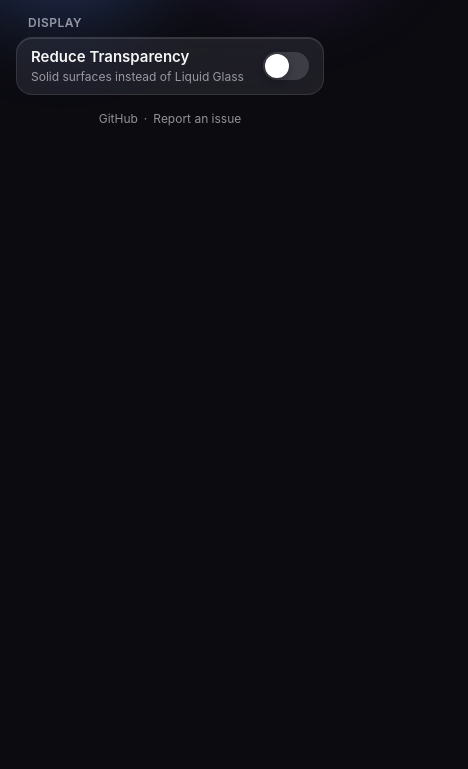
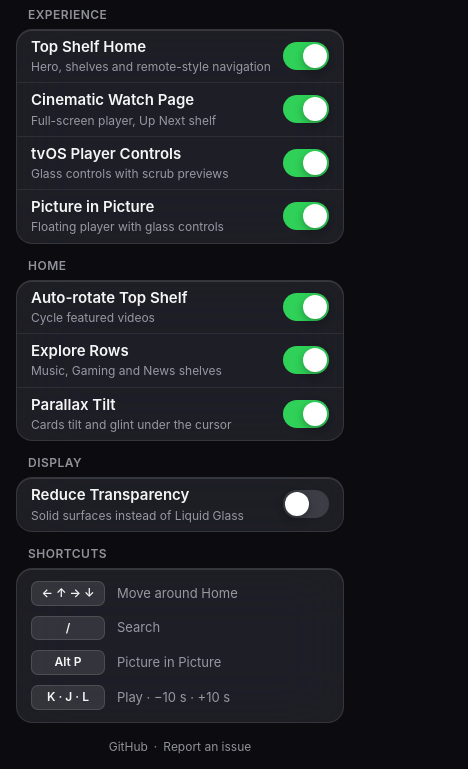
Before and after one commit to theysap/GlassTube, a browser extension: page src/popup/popup.html in a window 400 px wide. Shown: the part 140-909 px from the top of the page, 468 px wide, since content can reach past the window. Before the commit the page ends 844 px from the top, so only its background shows below. Drawn offline with Linux system fonts and the light colour scheme.

Commit message:
v0.5.0
Full settings popup with live-applied options and shortcuts.

```diff
--- a/package.json
+++ b/package.json
@@ -1,6 +1,6 @@
 {
   "name": "glasstube",
-  "version": "0.4.0",
+  "version": "0.5.0",
   "private": true,
   "description": "A Chrome extension that reimagines YouTube with a cinematic, Apple TV-inspired Liquid Glass interface.",
   "license": "MIT",
--- a/src/popup/popup.css
+++ b/src/popup/popup.css
@@ -17,7 +17,7 @@
 
 body {
   position: relative;
-  width: 340px;
+  width: 360px;
   margin: 0;
   padding: 18px 16px 14px;
   overflow: hidden;
@@ -71,7 +71,7 @@ h1 {
 }
 
 .group h2 {
-  margin: 18px 12px 6px;
+  margin: 14px 12px 6px;
   color: var(--text-2);
   font-size: 12px;
   font-weight: 600;
@@ -89,8 +89,8 @@ h1 {
   gap: 12px;
   align-items: center;
   justify-content: space-between;
-  min-height: 52px;
-  padding: 9px 14px;
+  min-height: 46px;
+  padding: 7px 14px;
   cursor: pointer;
   transition: background 0.15s ease;
 }
@@ -189,3 +189,36 @@ body.is-off #groups {
 .foot a:hover {
   color: var(--text);
 }
+
+.row.is-disabled {
+  opacity: 0.45;
+}
+
+.keys {
+  display: grid;
+  gap: 10px;
+  padding: 12px 14px;
+}
+
+.key-row {
+  display: flex;
+  gap: 12px;
+  align-items: center;
+  color: var(--text-2);
+  font-size: 13px;
+}
+
+kbd {
+  min-width: 74px;
+  padding: 3px 8px;
+  border-radius: 7px;
+  color: var(--text);
+  font: 600 12px/1.4 var(--font);
+  text-align: center;
+  background: rgb(255 255 255 / 10%);
+  border: 1px solid rgb(255 255 255 / 12%);
+}
+
+::-webkit-scrollbar {
+  width: 0;
+}
--- a/src/popup/popup.js
+++ b/src/popup/popup.js
@@ -13,6 +13,38 @@ const DEFAULTS = {
 
 const GROUPS = [
   {
+    title: 'Experience',
+    options: [
+      { key: 'home', label: 'Top Shelf Home', hint: 'Hero, shelves and remote-style navigation' },
+      { key: 'watch', label: 'Cinematic Watch Page', hint: 'Full-screen player, Up Next shelf' },
+      {
+        key: 'controls',
+        label: 'tvOS Player Controls',
+        hint: 'Glass controls with scrub previews',
+        requires: 'watch',
+      },
+      { key: 'pip', label: 'Picture in Picture', hint: 'Floating player with glass controls' },
+    ],
+  },
+  {
+    title: 'Home',
+    options: [
+      {
+        key: 'heroRotate',
+        label: 'Auto-rotate Top Shelf',
+        hint: 'Cycle featured videos',
+        requires: 'home',
+      },
+      {
+        key: 'exploreRows',
+        label: 'Explore Rows',
+        hint: 'Music, Gaming and News shelves',
+        requires: 'home',
+      },
+      { key: 'tilt', label: 'Parallax Tilt', hint: 'Cards tilt and glint under the cursor' },
+    ],
+  },
+  {
     title: 'Display',
     options: [
       {
@@ -22,6 +54,13 @@ const GROUPS = [
       },
     ],
   },
+];
+
+const SHORTCUTS = [
+  ['← ↑ → ↓', 'Move around Home'],
+  ['/', 'Search'],
+  ['Alt P', 'Picture in Picture'],
+  ['K · J · L', 'Play · −10 s · +10 s'],
 ];
 
 const el = (tag, props = {}, ...children) => {
@@ -45,7 +84,7 @@ const render = (settings) => {
             const input = el('input', { type: 'checkbox', className: 'switch' });
             input.dataset.key = opt.key;
             input.checked = !!settings[opt.key];
-            return el(
+            const row = el(
               'label',
               { className: 'row' },
               el(
@@ -56,11 +95,32 @@ const render = (settings) => {
               ),
               input,
             );
+            if (opt.requires) row.dataset.requires = opt.requires;
+            return row;
           }),
         ),
       ),
     ),
+    el(
+      'section',
+      { className: 'group' },
+      el('h2', {}, 'Shortcuts'),
+      el(
+        'div',
+        { className: 'card glass keys' },
+        ...SHORTCUTS.map(([keys, what]) =>
+          el('div', { className: 'key-row' }, el('kbd', {}, keys), el('span', {}, what)),
+        ),
+      ),
+    ),
   );
+  reflectDependencies(settings);
+};
+
+const reflectDependencies = (settings) => {
+  for (const row of document.querySelectorAll('[data-requires]')) {
+    row.classList.toggle('is-disabled', !settings[row.dataset.requires]);
+  }
 };
 
 const reflectMaster = (enabled) => {
@@ -82,7 +142,9 @@ const reflectMaster = (enabled) => {
   document.addEventListener('change', (e) => {
     const key = e.target?.dataset?.key;
     if (!key) return;
+    settings[key] = e.target.checked;
     chrome.storage.sync.set({ [key]: e.target.checked });
     if (key === 'enabled') reflectMaster(e.target.checked);
+    reflectDependencies(settings);
   });
 })();
```
Also changed, not shown: CHANGELOG.md, src/manifest.json, 1 other file.
